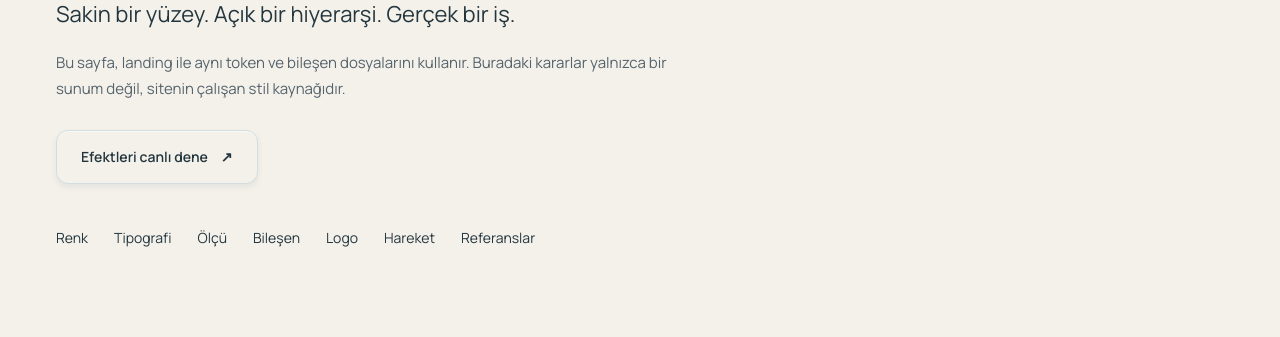
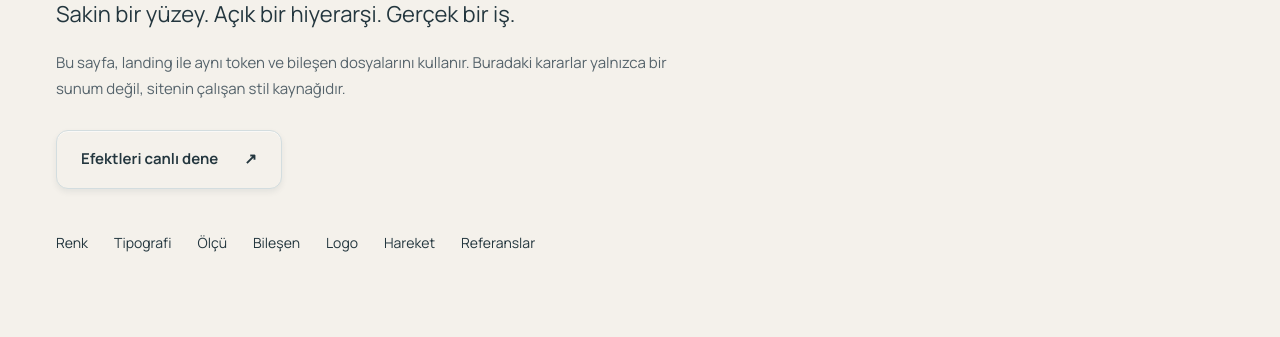
Before and after one commit to AkdenizOS/AkdenizOS.github.io, a plain HTML site: page design-system/index.html in a window 1280 px wide. Shown: the part 302-639 px from the top of the page. Drawn offline with Linux system fonts and the light colour scheme.

Commit message:
fix(landing): unify primary and secondary button sizing

```diff
--- a/design-system/components.css
+++ b/design-system/components.css
@@ -146,8 +146,6 @@
   display: inline-flex;
   align-items: center;
   justify-content: center;
-  min-height: 54px;
-  padding: 13px 24px;
   border-radius: var(--radius);
   background: var(--paper);
   border: 1px solid var(--line);
@@ -255,9 +253,6 @@
 }
 
 .button-secondary {
-  font-size: 14px;
-  font-weight: 600;
-  gap: 13px;
   color: var(--ink);
 }
 .button-secondary span {
```
